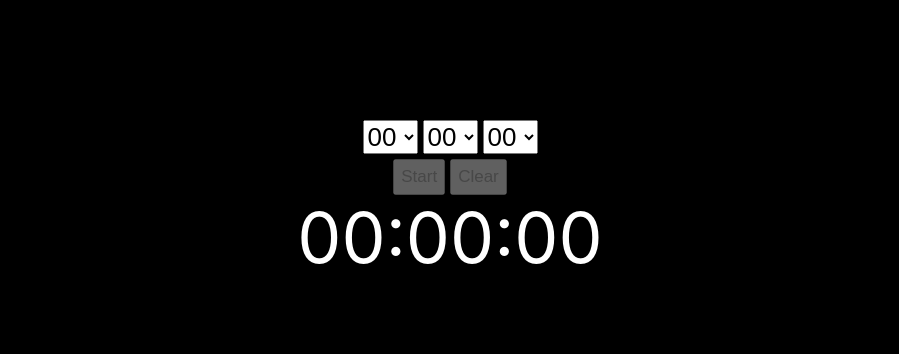
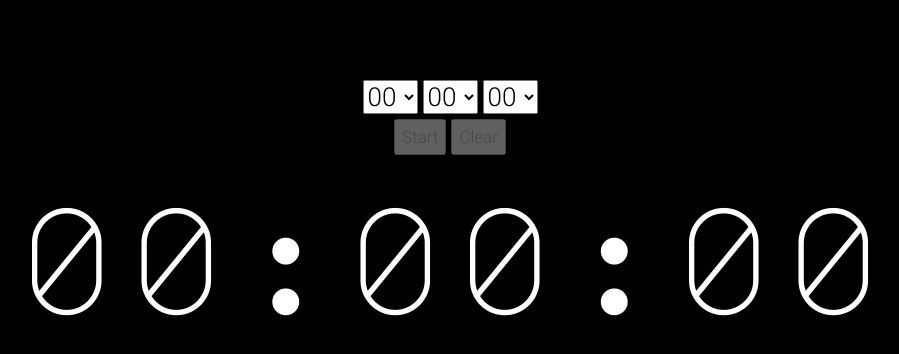
Before and after one commit to Capik27/alarm-app, a React (Create React App) app: page / in a window 1280 px wide. Shown: the top 354 px of the page, without its empty margins (190-1089 px from the left). Built offline with nearby package versions, Linux system fonts and the light colour scheme.

Commit message:
add styles
+fonts on index
+changed css

```diff
--- a/public/index.html
+++ b/public/index.html
@@ -11,6 +11,16 @@
     />
     <link rel="apple-touch-icon" href="%PUBLIC_URL%/logo.png" />
     <link rel="manifest" href="%PUBLIC_URL%/manifest.json" />
+    <link rel="preconnect" href="https://fonts.googleapis.com" />
+    <link rel="preconnect" href="https://fonts.gstatic.com" crossorigin />
+    <link
+      href="https://fonts.googleapis.com/css2?family=Major+Mono+Display&display=swap"
+      rel="stylesheet"
+    />
+    <link
+      href="https://fonts.googleapis.com/css2?family=Roboto:wght@300&display=swap"
+      rel="stylesheet"
+    />
     <title>Alarm</title>
   </head>
   <body>
--- a/src/style/Form.css
+++ b/src/style/Form.css
@@ -7,11 +7,12 @@
   flex-direction: column;
   justify-content: center;
   gap: 5px;
-  padding-top: 120px;
+  padding-top: 80px;
   margin: 0 auto;
 }
 
 .form_button {
+  font-family: "Roboto", sans-serif;
   height: 100%;
   line-height: 30px;
   font-size: 17px;
@@ -32,6 +33,7 @@
 
 .form_select {
   width: 55px;
+  font-family: "Roboto", sans-serif;
   font-size: 26px;
   line-height: 30px;
   outline: none;
--- a/src/style/Timer.css
+++ b/src/style/Timer.css
@@ -1,7 +1,8 @@
 .timer {
-  margin: 0 auto;
+  margin: 25px auto 0;
   display: block;
-  font-size: 70px;
+  font-family: "Major Mono Display", monospace;
+  font-size: calc(10vw + 20px);
   text-align: center;
   color: #fff;
 }
```
